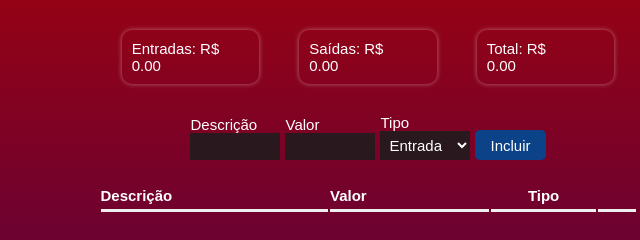
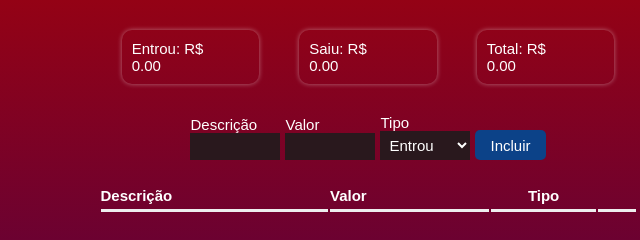
Before and after one commit to WashingtonLJunior/financas, a plain HTML site: page index.html in a window 1280 px wide. Shown: the top 240 px of the page, 272-912 px from the left. Drawn offline with nearby package versions, Linux system fonts and the light colour scheme.

Commit message:
Update index.html

```diff
--- a/index.html
+++ b/index.html
@@ -14,7 +14,7 @@
         <div class="resume">
             <!--INICIO DE ENTRADAS-->
             <div>
-                Entradas: R$
+                Entrou: R$
                 <span class="incomes">
                     0.00
                 </span>
@@ -22,7 +22,7 @@
 
             <!--INICIO DE SAIDAS-->
             <div>
-                Saídas: R$
+                Saiu: R$
                 <span class="expenses">
                     0.00
                 </span>
@@ -53,8 +53,8 @@
                 <div class="divType">
                     <label for="type">Tipo</label>
                     <select id="type">
-                        <option>Entrada</option>
-                        <option>Saída</option>
+                        <option>Entrou</option>
+                        <option>Saiu</option>
                     </select>
                 </div> <!--FINAL DE TIPO-->
                 <button id="btnNew">Incluir</button>
```
